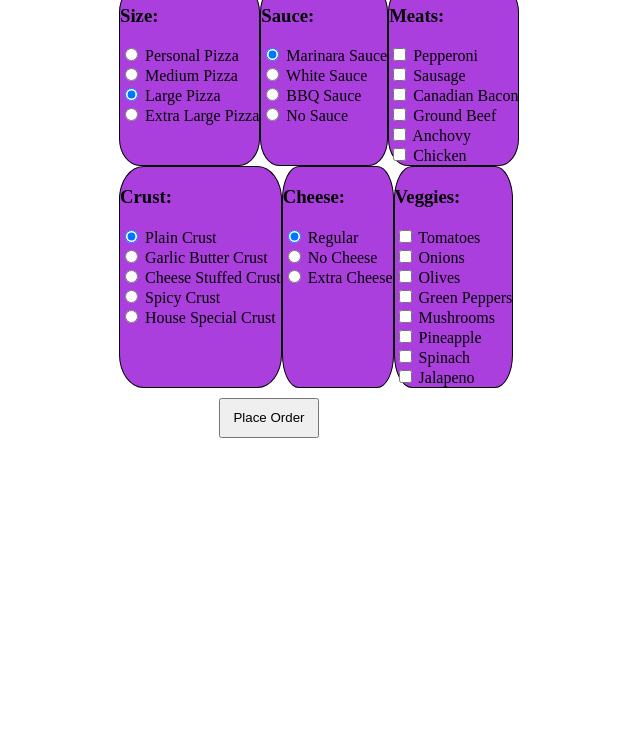
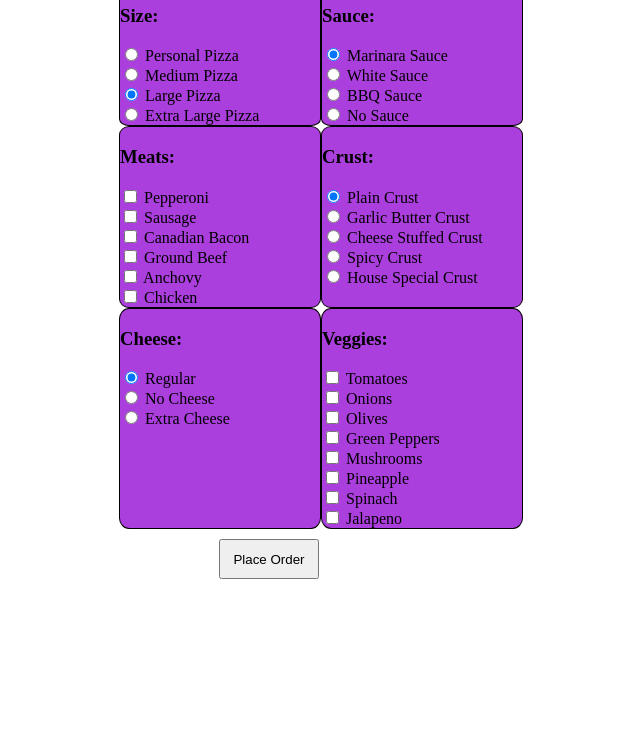
Before and after one commit to miguel-colayco/Tech-Academy-Projects, a plain HTML site: page Pizza/pizza_menu.html in a window 1280 px wide. Shown: the part 62-800 px from the top of the page, without its empty margins (321-961 px from the left). Drawn offline with Linux system fonts and the light colour scheme.

Commit message:
Add files via upload
Made suggested css changes.

```diff
--- a/Pizza/css/pizza_style.css
+++ b/Pizza/css/pizza_style.css
@@ -20,9 +20,9 @@
 
 .menu {
 
-	min-width: 0;
+	width: 200px;
 	border: 1px solid black;
-	border-radius: 15%;
+	border-radius: 5%;
 	background: #ab3fdd;
 }
 
```
